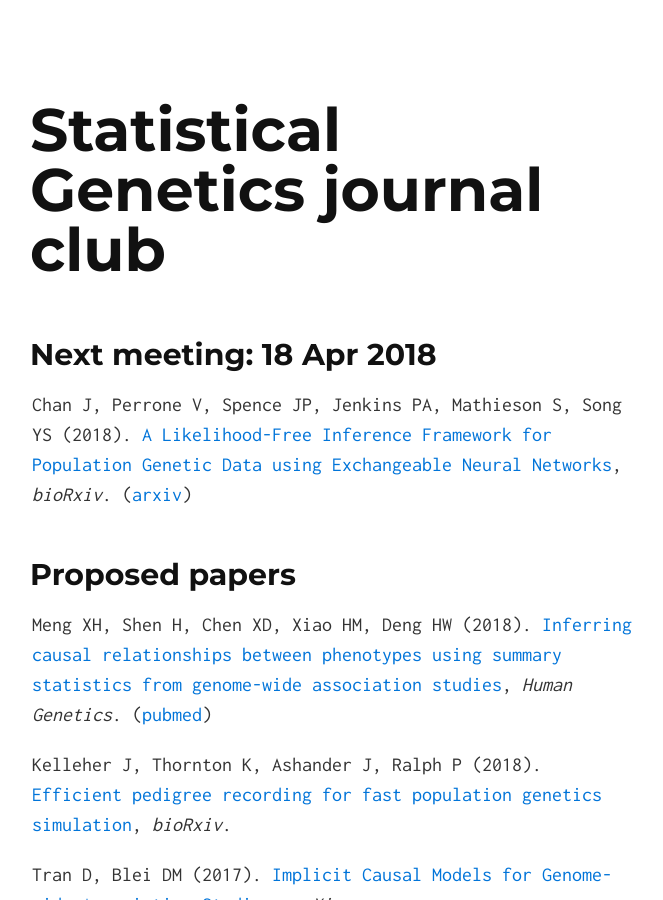
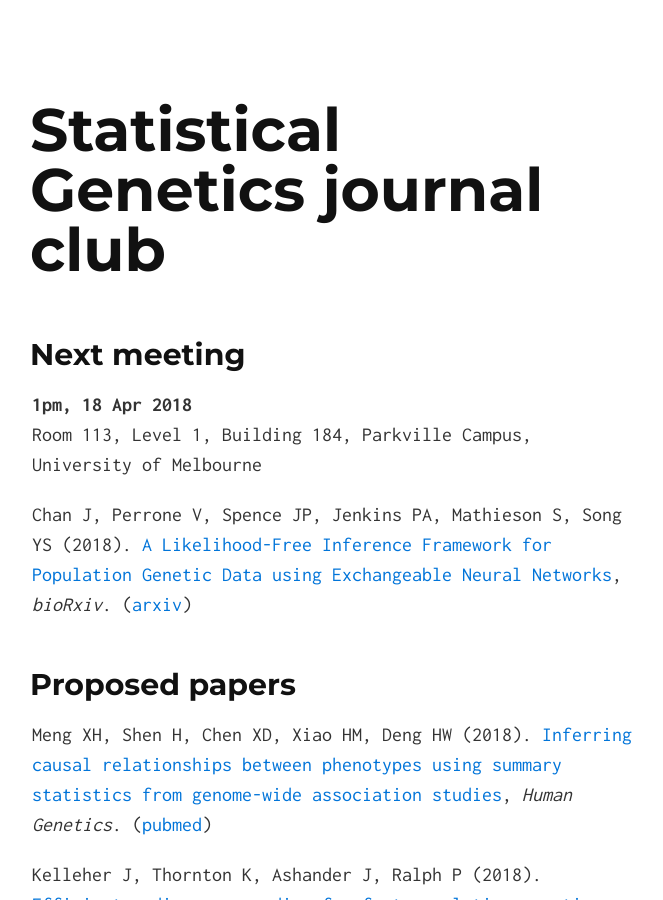
Before and after one commit to melbintgen/statgen-journal-club, a Jekyll site: the page built from index.md, in a window 1280 px wide and 900 px high. Shown: the whole window, without its empty margins (308-971 px from the left). Built offline with Jekyll 4.4.1, drawn with Linux system fonts in a browser that asks for light colours; our own code applies the rules of GitHub Pages for plain Markdown files.

```diff
--- a/index.md
+++ b/index.md
@@ -3,7 +3,10 @@ layout: default
 ---
 
 
-## Next meeting: 18 Apr 2018
+## Next meeting
+
+**1pm, 18 Apr 2018**
+Room 113, Level 1, Building 184, Parkville Campus, University of Melbourne
 
 Chan J, Perrone V, Spence JP, Jenkins PA, Mathieson S, Song YS (2018).  [A
 Likelihood-Free Inference Framework for Population Genetic Data using
```
